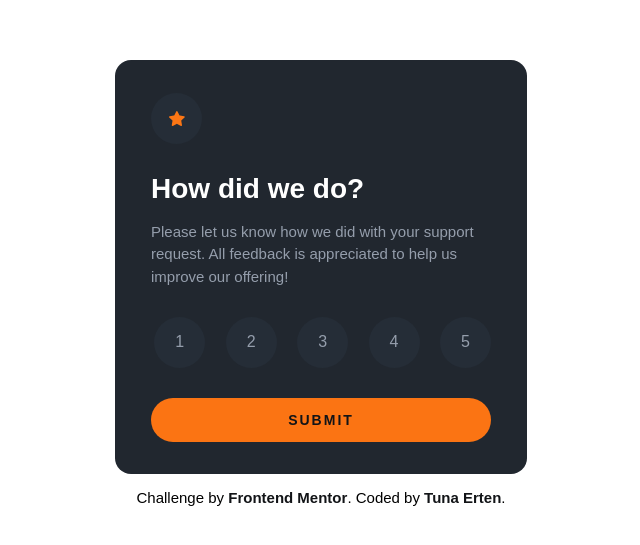
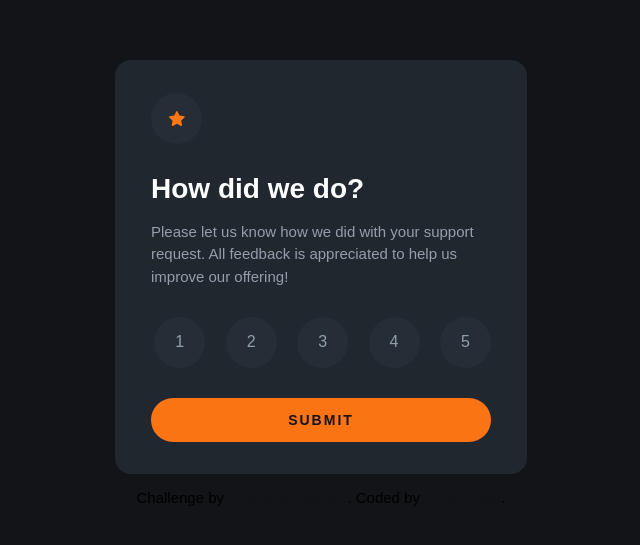
Before and after one commit to tunaerten/interactive-rating-component-with-error-statement, a plain HTML site: page index.html in a window 1280 px wide. Shown: the part 121-666 px from the top of the page, without its empty margins (319-959 px from the left). Drawn offline with Linux system fonts and the light colour scheme; a web font is replaced by a local one.

Commit message:
Update style.css

```diff
--- a/style.css
+++ b/style.css
@@ -76,6 +76,7 @@ body {
   align-items: center;
   height: 100vh;
   margin-top: 0.25em;
+  background-color: var(--clr-neutral-800);
 }
 
 /* Rating */
```
